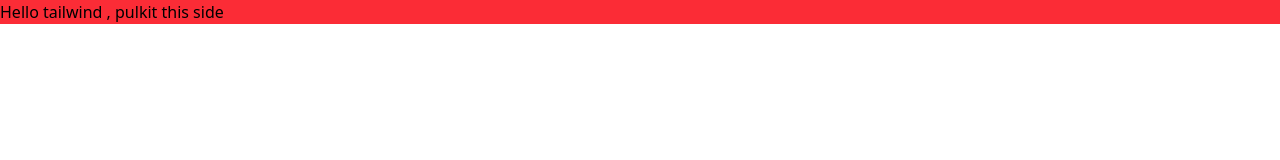
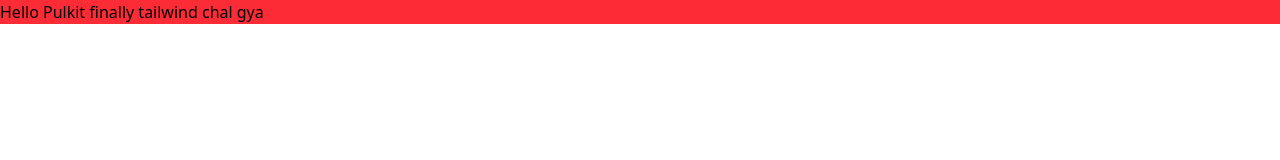
Before and after one commit to pulkitahuja02/sportmatev3, a React (Vite) app: page / in a window 1280 px wide. Shown: the top 160 px of the page. Built offline with nearby package versions, Linux system fonts and the light colour scheme.

Commit message:
Second commit to just test if code is actively getting deployed on vercel  or not

```diff
--- a/src/App.jsx
+++ b/src/App.jsx
@@ -5,7 +5,7 @@ const App = () =>
   return(
     <div>
        <div className="container bg-red-500">
-           <h1>Hello tailwind , pulkit this side</h1>
+           <h1>Hello Pulkit finally tailwind chal gya</h1>
        </div>
     </div>
   )
```
